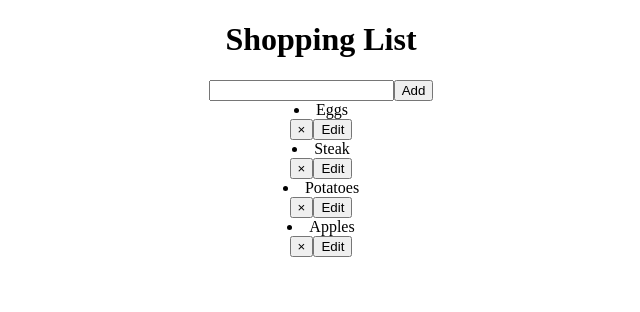
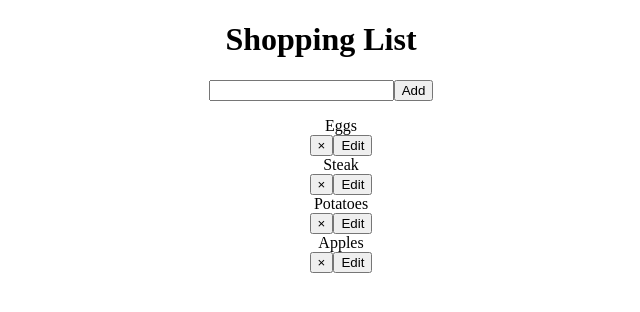
Before and after one commit to jkestler/one-cart, a React (Create React App) app in the folder client/: page / in a window 1280 px wide. Shown: the top 312 px of the page, without its empty margins (319-959 px from the left). Built offline with nearby package versions, Linux system fonts and the light colour scheme.

Commit message:
added redux to project

```diff
--- a/client/src/App.css
+++ b/client/src/App.css
@@ -5,3 +5,7 @@
 .App-link {
   color: #61dafb;
 }
+
+.shopping-lst li {
+  list-style-type: none;
+}
--- a/client/src/components/ShoppingList.js
+++ b/client/src/components/ShoppingList.js
@@ -76,6 +76,7 @@ class ShoppingList extends Component {
             <input type="text" id="content" value={this.state.content} onChange={this.handleChange}/>
             <button>{isEditing ? 'Update' : 'Add'}</button>
          </form>
+            <ul className="shopping-lst">
                {items.map(({id, content}) => {
                   return (
                      <li key={id}>
@@ -91,6 +92,7 @@ class ShoppingList extends Component {
                      </li>
                   );
                })}
+            </ul>
       </div>
     )
   }
```
Lines whose indentation alone changed are shown as unchanged.
